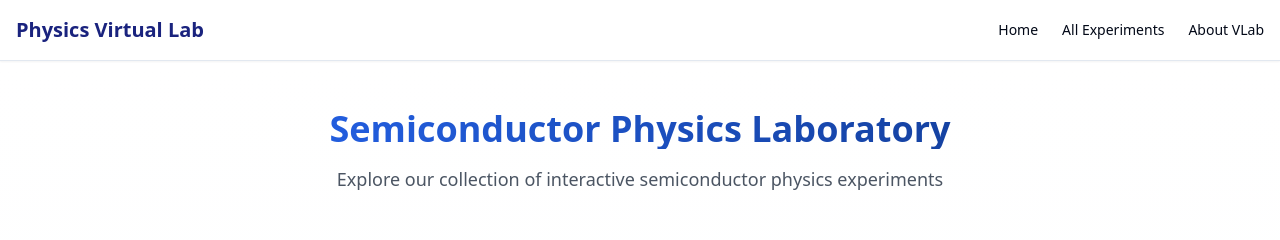
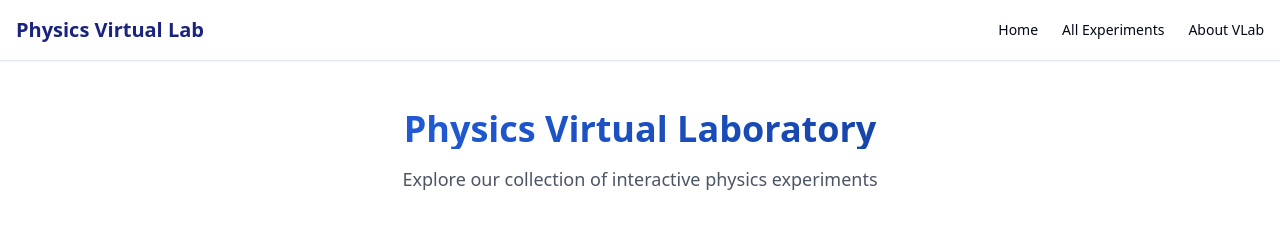
Before and after one commit to itzayush18/srm-virtual-labs, a React (Vite) app: page /lab in a window 1280 px wide. Shown: the top 240 px of the page. Built offline with nearby package versions, Linux system fonts and the light colour scheme; no server answers.

Commit message:
Update lab title and description for clarity

```diff
--- a/src/pages/Lab.tsx
+++ b/src/pages/Lab.tsx
@@ -56,7 +56,7 @@ const Lab = () => {
               transition={{ duration: 0.5 }}
               className="text-3xl md:text-4xl font-bold mb-4 text-[#2563eb] bg-clip-text text-transparent bg-gradient-to-r from-[#2563eb] to-[#123c95]"
             >
-              Semiconductor Physics Laboratory
+              Physics Virtual Laboratory
             </motion.h1>
             <motion.p
               initial={{ opacity: 0 }}
@@ -64,7 +64,7 @@ const Lab = () => {
               transition={{ duration: 0.5, delay: 0.2 }}
               className="text-lg text-gray-600"
             >
-              Explore our collection of interactive semiconductor physics experiments
+              Explore our collection of interactive physics experiments
             </motion.p>
           </div>
 
```
